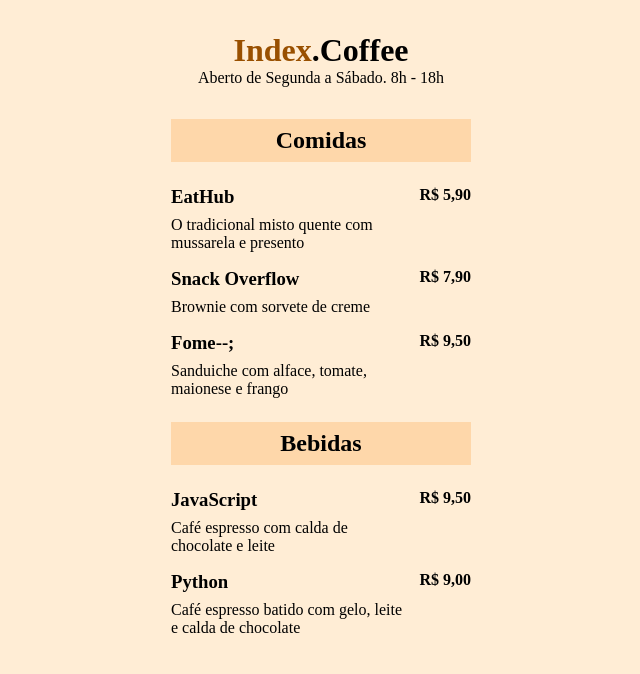
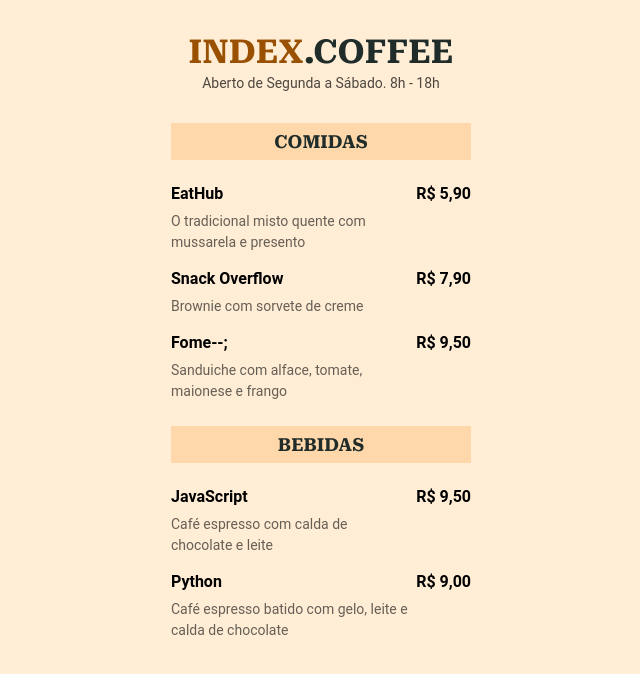
Before and after one commit to YBhub26/projeto_menu, a plain HTML site: page index.html in a window 1280 px wide. Shown: the whole page, without its empty margins (319-959 px from the left). Drawn offline with Linux system fonts and the light colour scheme.

Commit message:
last update

```diff
--- a/index.html
+++ b/index.html
@@ -5,8 +5,15 @@
     <meta name="viewport" content="width=device-width, initial-scale=1.0" />
     <title>Cardápio</title>
 
-    <link rel="stylesheet" href="src/css/estilo.css">
-    <link rel="stylesheet" href="src/css/reset.css">
+    <link rel="preconnect" href="https://fonts.googleapis.com" />
+    <link rel="preconnect" href="https://fonts.gstatic.com" crossorigin />
+    <link
+      href="https://fonts.googleapis.com/css2?family=Outfit&family=Roboto+Serif:opsz,wght@8..144,700&display=swap"
+      rel="stylesheet"
+    />
+
+    <link rel="stylesheet" href="src/css/estilo.css" />
+    <link rel="stylesheet" href="src/css/reset.css" />
   </head>
   <body>
     <header>
@@ -49,14 +56,18 @@
         <li>
           <div class="details">
             <h3>JavaScript</h3>
-            <p class="description">Café espresso com calda de chocolate e leite</p>
+            <p class="description">
+              Café espresso com calda de chocolate e leite
+            </p>
           </div>
           <strong class="price"> R$ 9,50 </strong>
         </li>
         <li>
           <div class="details">
             <h3>Python</h3>
-            <p class="description">Café espresso batido com gelo, leite e calda de chocolate</p>
+            <p class="description">
+              Café espresso batido com gelo, leite e calda de chocolate
+            </p>
           </div>
           <strong class="price"> R$ 9,00 </strong>
         </li>
--- a/src/css/estilo.css
+++ b/src/css/estilo.css
@@ -1,9 +1,19 @@
 body {
   background-color: #ffedd5;
+  font-family: "Roboto", sans-serif;
 }
 
 ul {
   list-style: none;
+}
+
+/*fontes*/
+h1,
+h2,
+h3 .price {
+  font-family: "Roboto Serif", serif;
+  text-transform: uppercase;
+  color: #202c2a;
 }
 
 header {
@@ -11,14 +21,26 @@ header {
   text-align: center;
 }
 
-header, section {
+header,
+section {
   max-width: 300px;
   margin: 0 auto;
+}
 
+header h1 {
+  margin-bottom: 4px;
+  font-size: 28px;
+  font-size: 33px;
 }
 
 header h1 span {
   color: #995000;
+}
+
+header p {
+  font-size: 14px;
+  line-height: 16px;
+  color: rgba(0, 0, 0, 0.7);
 }
 
 section {
@@ -30,6 +52,7 @@ section h2 {
   padding: 8px 16px;
   text-align: center;
   margin-bottom: 24px;
+  font-size: 18px;
 }
 
 ul li {
@@ -44,4 +67,12 @@ li .details {
 
 .details h3 {
   margin-bottom: 8px;
+  font-size: 16px;
+  line-height: 19px;
 }
+
+.details p {
+  color: rgba(0, 0, 0, 0.6);
+  font-size: 14px;
+  line-height: 21px;
+}
```
Lines whose indentation alone changed are shown as unchanged.
